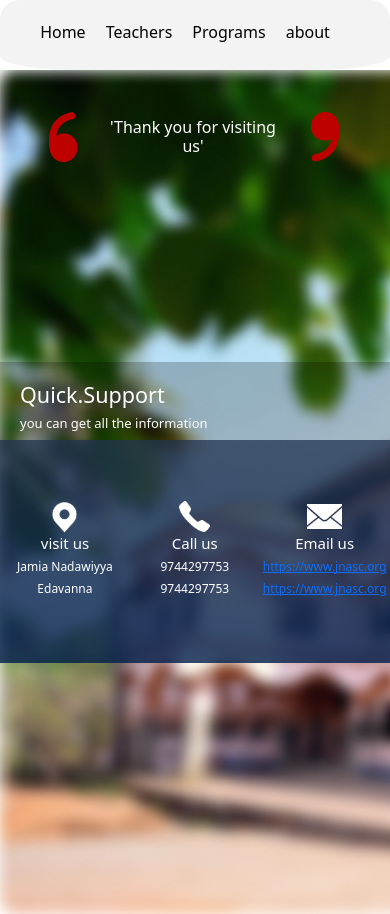
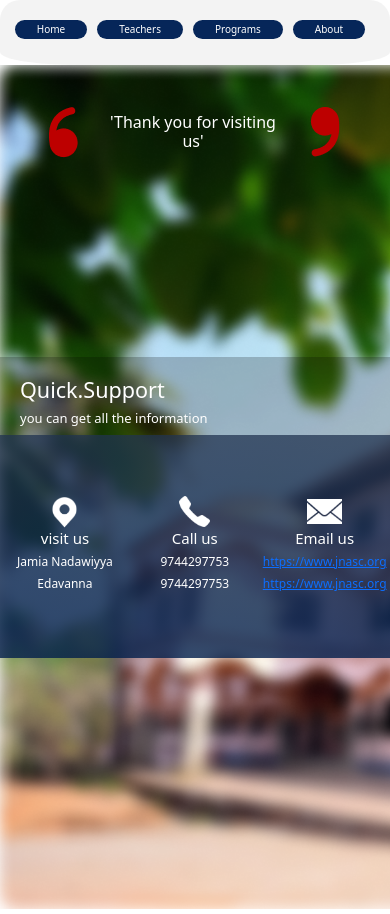
Before and after one commit to azeekk/bca-department, a React (Vite) app in the folder frontend/: page /about in a window 390 px wide. Built offline with nearby package versions, Linux system fonts and the light colour scheme.

Commit message:
final push

```diff
--- a/frontend/src/Component/Nav.css
+++ b/frontend/src/Component/Nav.css
@@ -15,3 +15,59 @@
 .ul {
     margin-top: 10px;
 }
+
+
+@media (max-width: 414px) {
+    .homeli {
+        /* padding-right: 20px; */
+        font-size: 10px;
+        padding: 2px;
+        border-radius: 10px;
+        background-color:#062659 ;
+        margin-right: 10px;
+        color: white;
+    }
+
+    .teachersli {
+        font-size: 10px;
+        padding: 2px;
+        border-radius: 10px;
+        background-color:#062659 ;
+        margin-right: 10px;
+        color: white;
+    }
+
+    .programsli {
+        font-size: 10px;
+        padding: 2px;
+        border-radius: 10px;
+        background-color:#062659 ;
+        margin-right: 10px;
+        color: white;
+    }
+
+    .aboutli {
+        font-size: 10px;
+        padding: 2px;
+        border-radius: 10px;
+        background-color:#062659 ;
+        margin-right: 10px;
+        color: white;
+    }
+
+    .homeli a {
+        margin-left: 20px;
+    }
+
+    .teachersli a {
+        margin-left: 20px;
+    }
+
+    .programsli a {
+        margin-left: 20px;
+    }
+
+    .aboutli a {
+        margin-left: 20px;
+    }
+}
--- a/frontend/src/Component/Nav.jsx
+++ b/frontend/src/Component/Nav.jsx
@@ -1,15 +1,15 @@
 import React from 'react'
 import './Nav.css'
-import { Link } from 'react-router-dom';
+import { Link } from "react-router-dom";
 
 const Nav = () => {
   return (
     <div className='Navigation'>
             <ul className='ul'>
-            <li className='lione'><Link to="/bca-department">Home</Link></li>
-            <li className='li'><Link to="/teachers">Teachers</Link></li>
-            <li className='li'><Link to="/programs">Programs</Link></li>
-            <li className='li'><Link to="/about">about</Link></li>
+              <li className='homeli'><Link to="/bca-department">Home</Link></li>
+              <li className='teachersli'><Link to="/teachers">Teachers</Link></li>
+              <li className='programsli'><Link to="/programs">Programs</Link></li>
+              <li className='aboutli'><Link to="/about">About</Link></li>
             </ul>
           </div>
   )
--- a/frontend/src/Components/Footer/Footer.jsx
+++ b/frontend/src/Components/Footer/Footer.jsx
@@ -1,6 +1,5 @@
 import React from 'react'
 import './Footer.css';
-import Nav from '../../Component/Nav'
 import Frame from '../../assets/Frame.png'
 import Frame2 from '../../assets/Frame2.png'
 import LocationLogo from '../../assets/location.png'
--- a/frontend/src/Components/Home/Home.css
+++ b/frontend/src/Components/Home/Home.css
@@ -200,7 +200,7 @@
   @media (max-width: 414px) {
 
     .video video {
-      width: 300px;
+      width: 400px;
       height: auto;
 
     }
```
Also changed, not shown: frontend/src/Components/Teachers/Teachers.css (line endings or trailing spaces).
